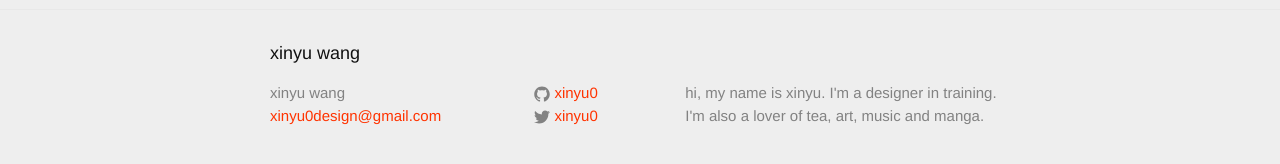
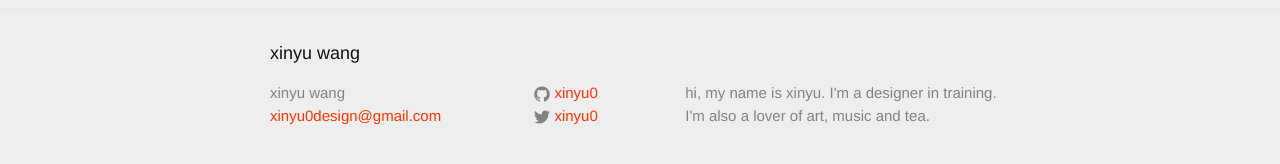
Before and after one commit to xinyu0/xinyu0.github.io, a Jekyll site: the page built from index.html, in a window 1280 px wide. Shown: the part 323-487 px from the top of the page. Built offline with Jekyll 4.4.1, drawn with Linux system fonts in a browser that asks for light colours.

```diff
--- a/_config.yml
+++ b/_config.yml
@@ -2,7 +2,7 @@
 title: xinyu wang
 email: xinyu0design@gmail.com
 description: > # this means to ignore newlines until "baseurl:"
-  hi, my name is xinyu. I'm a designer in training. I'm also a lover of tea, art, music and manga.
+  hi, my name is xinyu. I'm a designer in training. I'm also a lover of art, music and tea.
 baseurl: "" # the subpath of your site, e.g. /blog/
 url: "http://yourdomain.com" # the base hostname & protocol for your site
 twitter_username: xinyu0
```
Also changed, not shown: about.md (+8 -1 lines), 2 other files.
